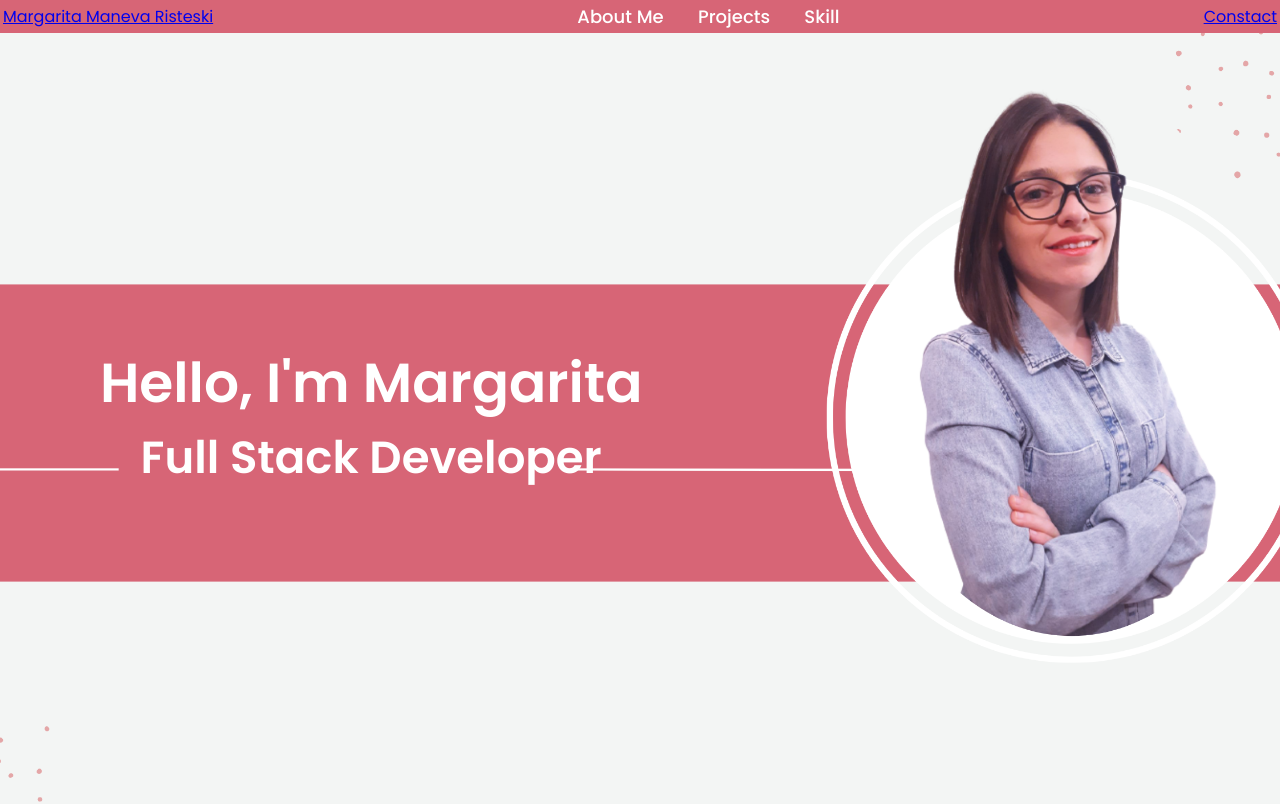
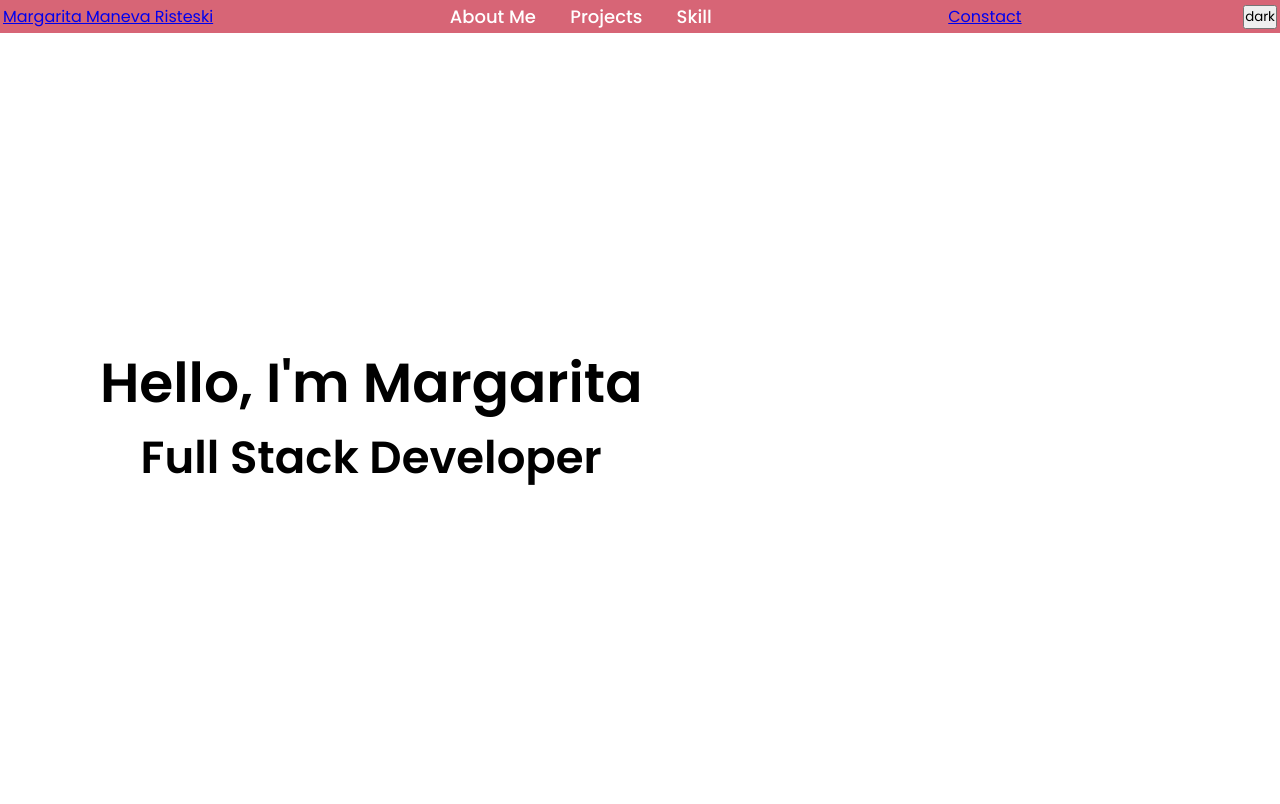
Before and after one commit to mmaneva/MargaritaManevaRisteski.github.io, a plain HTML site: page index.html in a window 1280 px wide. Shown: the top 804 px of the page. Drawn offline with Linux system fonts and the light colour scheme.

Commit message:
added dark mode

```diff
--- a/index.html
+++ b/index.html
@@ -17,6 +17,7 @@
         </nav>
 
         <a href="#" class="contact">Constact</a>
+        <button onclick="myFunction()">dark</button>
     </header>
     <div class="nav" hidden>
      <div class="menu">
@@ -30,7 +31,8 @@
         </ul>
      </div>
    </div>
-   <div class="img" ></div>
+   <div class="img" hidden></div>
+   <div class="banner">
     <div class="center">
         <div class="name">Hello, I'm Margarita</div>
         <div class="role">Full Stack Developer</div>
@@ -38,6 +40,8 @@
             <div class="cv">Download CV</div>
         </div>
        </div>
+   </div>
+
    <div class="about-me">
     <div class="about-me-box">
         <h2 class="title">About me</h2>
@@ -46,7 +50,8 @@
             quickly and made me a mature team worker. I am able to work well
             both in a team environment as well as using own initiative. I am able
             to work well under pressure and adhere to strict deadlines.</p>
-       </div></div>
+       </div>
+    </div>
 
    <div hidden>
     <h2>Project</h2>
@@ -88,3 +93,11 @@
    </footer>
 </body>
 </html>
+
+
+<script>
+    function myFunction() {
+       var element = document.body;
+       element.classList.toggle("dark-mode");
+    }
+    </script>
--- a/style.css
+++ b/style.css
@@ -6,7 +6,13 @@
     padding: 0;
     box-sizing: border-box;
     font-family: 'Poppins', sans-serif;
+
 }
+
+.dark-mode {
+    background-color: black;
+    color: white;
+  }
 
 .header {
     display: flex;
@@ -98,6 +104,13 @@ nav a:hover {
     width: 100%;
 }
 
+.banner {
+    width: 100%;
+    height: 100vh;
+    display: flex;
+    justify-content: center;
+    align-items: center;
+}
 .center {
     position: absolute;
     top:52%;
@@ -109,13 +122,11 @@ nav a:hover {
 }
 
 .name {
-    color: white;
     font-size: 55px;
     font-weight: 600;
 }
 
 .role {
-    color: white;
     font-size: 45px;
     font-weight: 600;
 }
```
Also changed, not shown: function.js (added). Lines whose indentation alone changed are shown as unchanged.
